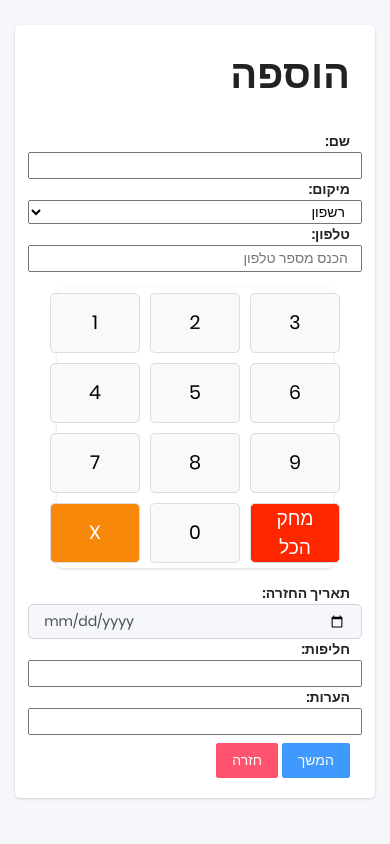
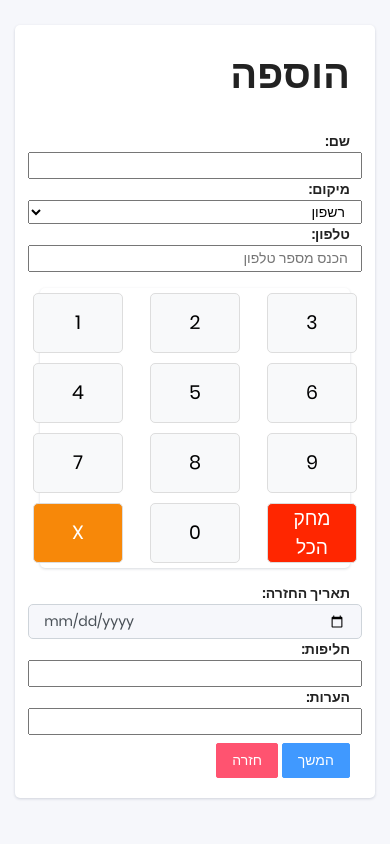
Before and after one commit to eilam20/ski, a Django app: page /create_order/ in a window 390 px wide. Run offline with Django 4.2, Linux system fonts and the light colour scheme; some libraries are stand-ins or nearby versions.

Commit message:
update phone

```diff
--- a/apps/templates/home/create.html
+++ b/apps/templates/home/create.html
@@ -8,8 +8,15 @@
 <meta name="viewport" content="width=device-width, initial-scale=1.0, maximum-scale=1.0, user-scalable=no" />
 
 <style>
+    html, body {
+         touch-action: manipulation;
+         -webkit-touch-callout: none;
+         -webkit-user-select: none;
+         user-select: none;
+        height: 100%;
+    }
     .pin-pad-container {
-        max-width: 300px;
+        max-width: 400px;
         margin: 0 auto;
     }
 
```
